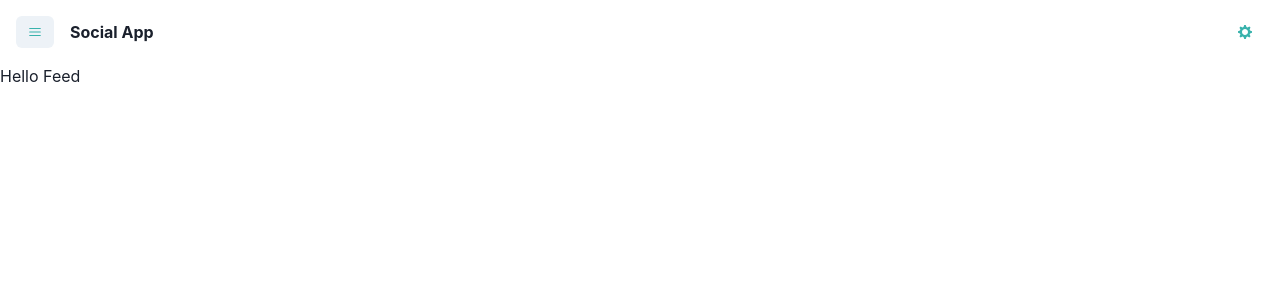
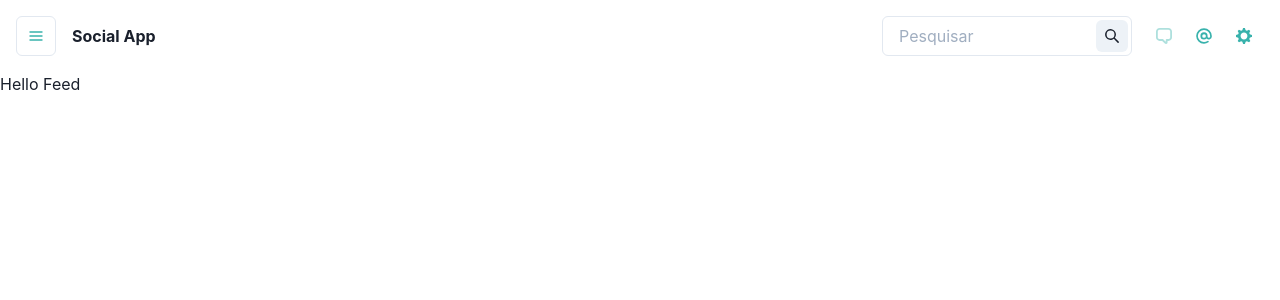
Before and after one commit to joaorodrs/social-app, a Next.js app: page / in a window 1280 px wide. Shown: the top 300 px of the page. Built offline with nearby package versions, Linux system fonts and the light colour scheme.

Commit message:
feat(header): searchfield and icons added to the header

```diff
--- a/components/Header/Header.tsx
+++ b/components/Header/Header.tsx
@@ -1,5 +1,5 @@
-import { HamburgerIcon, SettingsIcon } from '@chakra-ui/icons'
-import { Box, Heading, Button } from '@chakra-ui/react'
+import { AtSignIcon, ChatIcon, HamburgerIcon, SearchIcon, SettingsIcon } from '@chakra-ui/icons'
+import { Box, Heading, IconButton, Input, InputGroup, InputRightElement } from '@chakra-ui/react'
 
 interface HeaderProps {
   onOpen(): void
@@ -8,13 +8,47 @@ interface HeaderProps {
 const Header = ({ onOpen }: HeaderProps) => {
   return (
     <Box display="flex" alignItems="center" w="100%" p={4}>
-      <Button size="sm" color="brand.700" onClick={onOpen}>
-        <HamburgerIcon />
-      </Button>
-      <Heading marginLeft={4} as="h1" size="4x1">Social App</Heading>
-      <Button marginLeft="auto" size="sm" color="brand.700" variant="ghost">
-        <SettingsIcon />
-      </Button>
+      <IconButton
+        onClick={onOpen}
+        aria-label="settings"
+        variant="outline"
+        color="brand"
+        icon={<HamburgerIcon />}
+      />
+      <Heading
+        marginLeft={4}
+        as="h1"
+        size="4x1"
+      >
+        Social App
+      </Heading>
+      <InputGroup marginLeft="auto" marginRight={3} width="250px">
+        <Input placeholder="Pesquisar" />
+        <InputRightElement>
+          <IconButton aria-label="pesquisar" size="sm">
+            <SearchIcon />
+          </IconButton>
+        </InputRightElement>
+      </InputGroup>
+      <IconButton
+        aria-label="settings"
+        variant="ghost"
+        color="brand"
+        icon={<ChatIcon />}
+        disabled
+      />
+      <IconButton
+        aria-label="settings"
+        variant="ghost"
+        color="brand"
+        icon={<AtSignIcon />}
+      />
+      <IconButton
+        aria-label="settings"
+        variant="ghost"
+        color="brand"
+        icon={<SettingsIcon />}
+      />
     </Box>
   )
 }
--- a/config/theme.ts
+++ b/config/theme.ts
@@ -2,11 +2,7 @@ import { extendTheme } from '@chakra-ui/react'
 
 const theme = {
   colors: {
-    brand: {
-      400: '#85eddc',
-      700: '#38B2AC',
-      800: '#2f827e'
-    },
+    brand: '#38B2AC',
     white: '#fff',
     black: '#000'
   }
```
